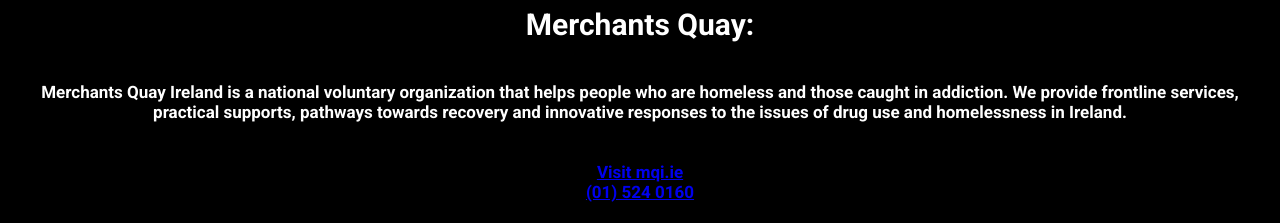
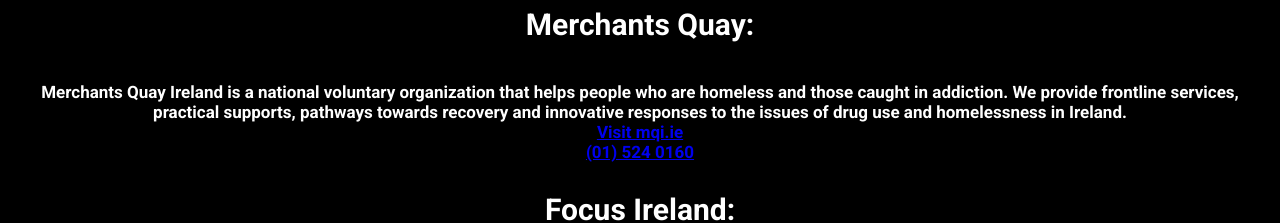
Before and after one commit to gareth-39/Irish-Homeless-Information, a plain HTML site: page information.html in a window 1280 px wide. Shown: the part 748-971 px from the top of the page. Drawn offline with Linux system fonts and the light colour scheme.

Commit message:
Add more corrections

```diff
--- a/information.html
+++ b/information.html
@@ -41,18 +41,18 @@
                 <h3>Merchants Quay:</h3><br><br>
             <p>
                 Merchants Quay Ireland is a national voluntary organization that helps people who are homeless and those caught in addiction. We provide frontline services, practical supports,
-                 pathways towards recovery and innovative responses to the issues of drug use and homelessness in Ireland. <br><br><br>
+                 pathways towards recovery and innovative responses to the issues of drug use and homelessness in Ireland.<br>
             <a href="http://mqi.ie" target="_blank">Visit mqi.ie</a><br>
-            <a href="tel: (01) 524 0160">(01) 524 0160</a>
+            <a href="tel: (01) 524 0160">(01) 524 0160</a><br><br>
             </p>
-            </div><br>
+            </div>
             <div id="focus">
                     <h3>Focus Ireland:</h3><br><br>
                  <p>
                         Focus Ireland is a nonprofit organisation based in Dublin, Ireland that provides services for people who are homeless and people at risk of homelessness in Ireland.
-                         It was founded by Sister Stanislaus Kennedy in 1985, and is one of the largest housing and homelessness organisations in Ireland.<br><br>
+                         It was founded by Sister Stanislaus Kennedy in 1985, and is one of the largest housing and homelessness organisations in Ireland.<br>
                          <a href="http://focusireland.ie" target="_blank">Visit focusireland.ie</a><br>
-                         <a href="tel: 01 881 5900 ">01 881 5900 </a>
+                         <a href="tel: 01 881 5900 ">01 881 5900 </a><br><br>
                     </p>
                 </div>
                 <div id="dublin">
@@ -61,9 +61,9 @@
                         <hr>
                         <p>
                             If you have never stayed in homeless accommodation before, the Central Placement Service will assess your situation and inform you of your options. Men, Women and Families can visit the service at Parkgate Hall,
-                             6-9 Conygham Road, Dublin 8 from 10.00am to 4.00pm Monday to Friday. The Central Placement Service (CPS) for access to emergency accommodation out of hours for the Dublin Region, extended hours - 10.00am to 10.00pm 7 days a week at 1800 707 707.<br><br>
+                             6-9 Conygham Road, Dublin 8 from 10.00am to 4.00pm Monday to Friday. The Central Placement Service (CPS) for access to emergency accommodation out of hours for the Dublin Region, extended hours - 10.00am to 10.00pm 7 days a week at 1800 707 707.<br>
                              <a href="http://homelessdublin.ie" target="_blank">Visit homelessdublin.ie</a><br>
-                             <a href="tel: : 1800 707 70">1800 707 707</a>
+                             <a href="tel: : 1800 707 70">1800 707 707</a><br><br>
                         </p>
                     </div>
             </div>
@@ -72,9 +72,9 @@
                         <h3>Saoirse Domestic Violence Services:</h3><br><br>
                         <hr>
                         <p>
-                            Saoirse Domestic Violence Services provide a range of support services across South-West Dublin and West Wicklow including 24 hour helpline, safe refuge accommodation, safe house accommodation, children’s support services, community outreach support and court accompaniment.<br><br>
+                            Saoirse Domestic Violence Services provide a range of support services across South-West Dublin and West Wicklow including 24 hour helpline, safe refuge accommodation, safe house accommodation, children’s support services, community outreach support and court accompaniment.<br>
                             <a href="http://sdvs.ie" target="_blank">Visit sdvs.ie</a><br>
-                            <a href="tel:  01 463 0000"> 01 463 0000</a>
+                            <a href="tel:  01 463 0000"> 01 463 0000</a><br><br>
                         </p>
                     </div>
             </div>
@@ -84,8 +84,8 @@
                     <hr>
                     <p>
                         To provide food and day care facilities for people who are Homeless or in need and marginalised people living in poverty.
-                        The ethos of the Capuchin Day Centre is to deliver a wholistic and non-judgemental service to our clients.<br><br>
-                        <a href="http://capuchindaycentre" target="_blank">Visit capuchindaycentre.ie</a><br>
+                        The ethos of the Capuchin Day Centre is to deliver a wholistic and non-judgemental service to our clients.<br>
+                        <a href="http://capuchindaycentre.ie" target="_blank">Visit capuchindaycentre.ie</a><br>
                         <a href="tel: (01) 8720770">(01) 8720770</a>
                         <br>
                     </p>
```
